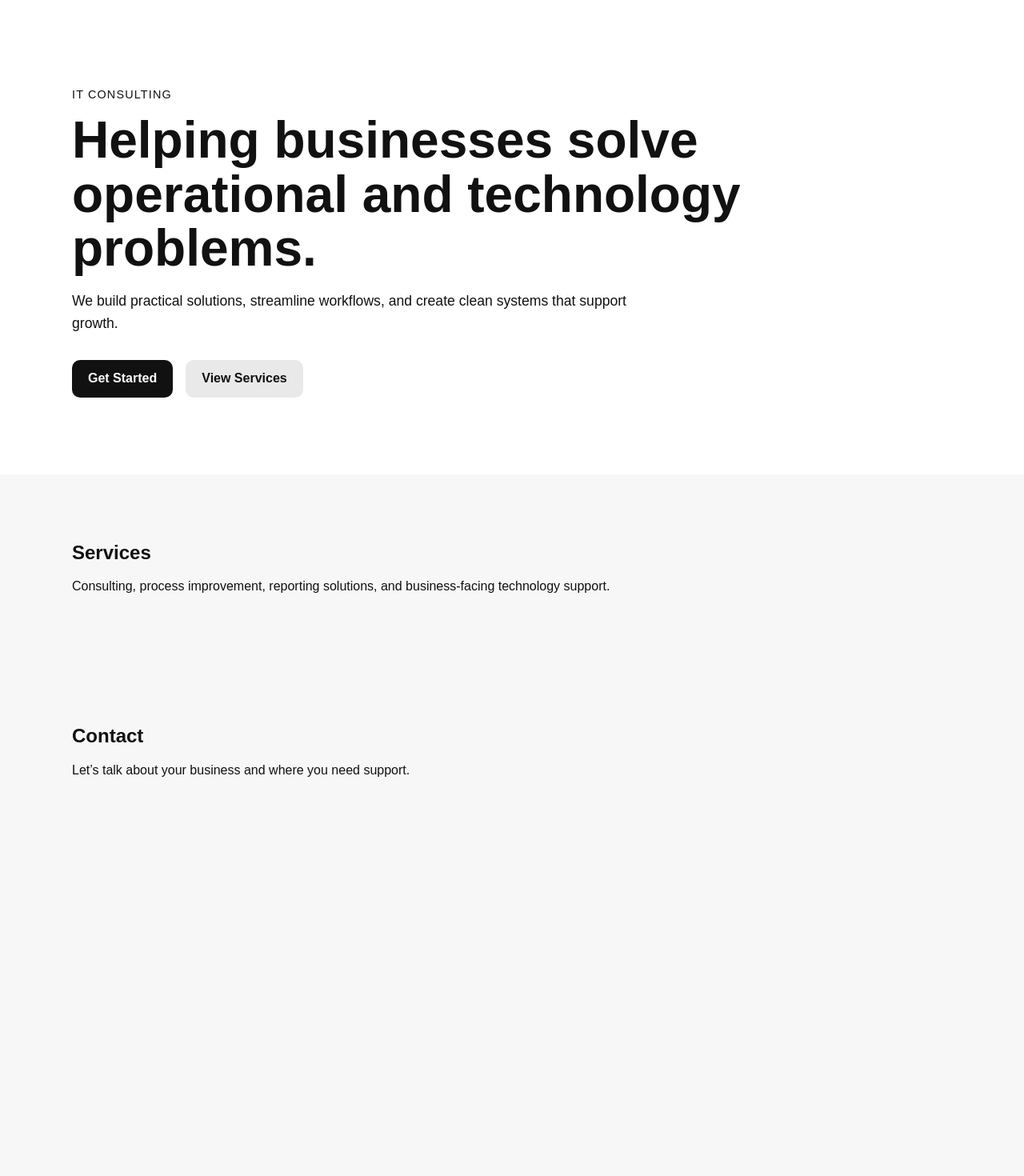
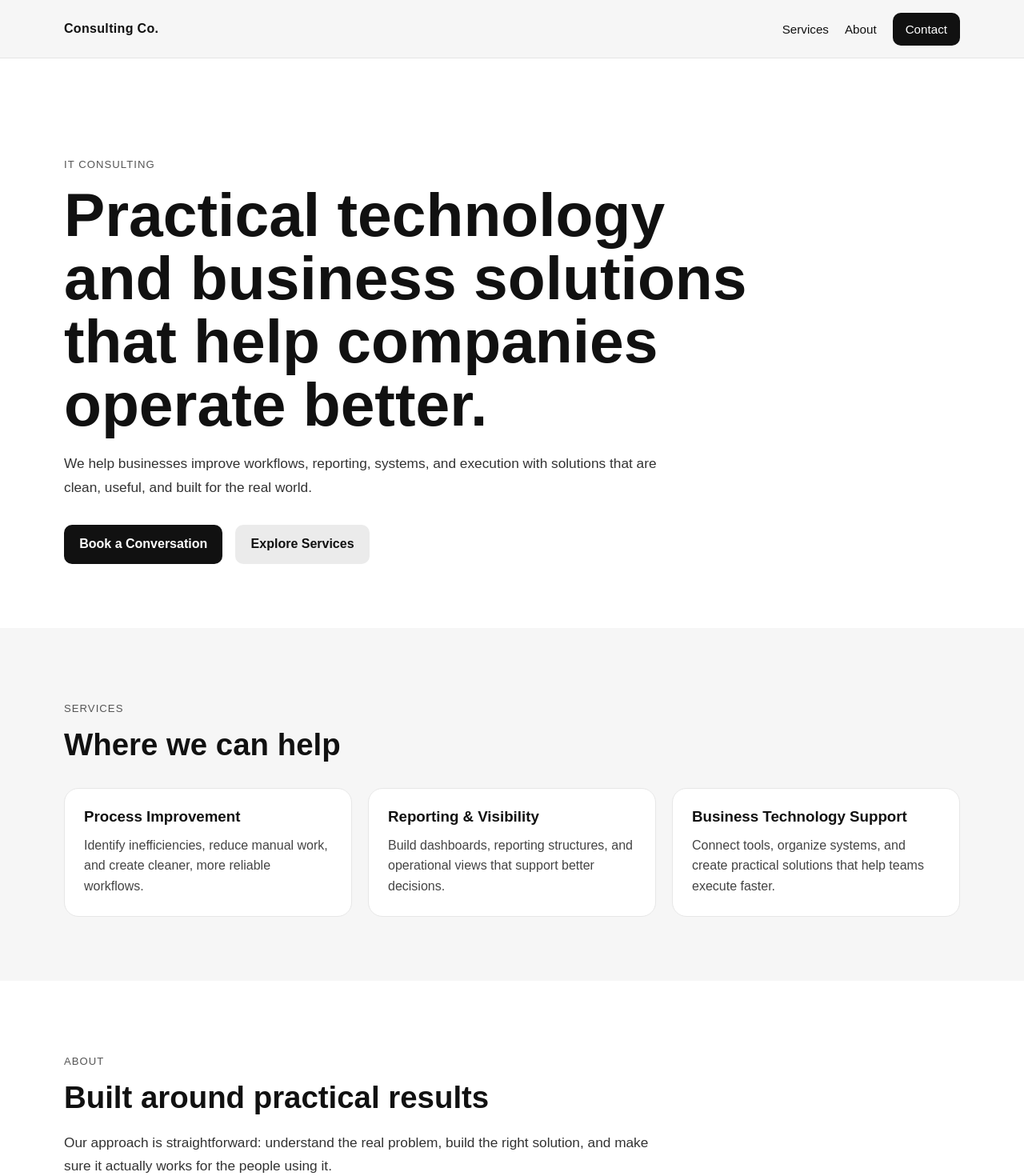
Before and after one commit to johnson7m/consulting-landing-page, a React (Vite) app: page / in a window 1280 px wide. Shown: the top 1470 px of the page at 80% size. Before the commit the page ends 1052 px from the top, so only its background shows below. Built offline with nearby package versions, Linux system fonts and the light colour scheme.

Commit message:
Build out landing page starter structure

```diff
--- a/src/App.jsx
+++ b/src/App.jsx
@@ -1,39 +1,21 @@
+import Navbar from "./components/Navbar";
+import Hero from "./sections/Hero";
+import Services from "./sections/Services";
+import About from "./sections/About";
+import Contact from "./sections/Contact";
+import Footer from "./sections/Footer";
+
 function App() {
   return (
     <>
+      <Navbar />
       <main>
-        <section className="hero">
-          <div className="container">
-            <p className="eyebrow">IT Consulting</p>
-            <h1>Helping businesses solve operational and technology problems.</h1>
-            <p className="subcopy">
-              We build practical solutions, streamline workflows, and create
-              clean systems that support growth.
-            </p>
-            <div className="hero-actions">
-              <a href="#contact" className="btn btn-primary">Get Started</a>
-              <a href="#services" className="btn btn-secondary">View Services</a>
-            </div>
-          </div>
-        </section>
-
-        <section id="services" className="section">
-          <div className="container">
-            <h2>Services</h2>
-            <p>
-              Consulting, process improvement, reporting solutions, and
-              business-facing technology support.
-            </p>
-          </div>
-        </section>
-
-        <section id="contact" className="section">
-          <div className="container">
-            <h2>Contact</h2>
-            <p>Let’s talk about your business and where you need support.</p>
-          </div>
-        </section>
+        <Hero />
+        <Services />
+        <About />
+        <Contact />
       </main>
+      <Footer />
     </>
   );
 }
--- /dev/null
+++ b/src/components/Navbar.jsx
@@ -0,0 +1,21 @@
+function Navbar() {
+  return (
+    <header className="site-header">
+      <div className="container nav-container">
+        <a href="#top" className="logo">
+          Consulting Co.
+        </a>
+
+        <nav className="nav">
+          <a href="#services">Services</a>
+          <a href="#about">About</a>
+          <a href="#contact" className="nav-cta">
+            Contact
+          </a>
+        </nav>
+      </div>
+    </header>
+  );
+}
+
+export default Navbar;
--- a/src/index.css
+++ b/src/index.css
@@ -12,50 +12,93 @@ body {
   margin: 0;
   font-family: Arial, Helvetica, sans-serif;
   color: #111;
-  background: #f7f7f7;
+  background: #f6f6f6;
 }
 
 a {
+  color: inherit;
   text-decoration: none;
-  color: inherit;
 }
 
-main {
-  width: 100%;
+img {
+  max-width: 100%;
+  display: block;
 }
 
 .container {
-  width: min(1100px, 90%);
+  width: min(1120px, 92%);
   margin: 0 auto;
 }
 
+.site-header {
+  position: sticky;
+  top: 0;
+  z-index: 1000;
+  background: rgba(246, 246, 246, 0.92);
+  backdrop-filter: blur(10px);
+  border-bottom: 1px solid #e5e5e5;
+}
+
+.nav-container {
+  min-height: 72px;
+  display: flex;
+  align-items: center;
+  justify-content: space-between;
+}
+
+.logo {
+  font-weight: 700;
+  letter-spacing: 0.02em;
+}
+
+.nav {
+  display: flex;
+  align-items: center;
+  gap: 1.25rem;
+}
+
+.nav a {
+  font-size: 0.95rem;
+}
+
+.nav-cta {
+  padding: 0.75rem 1rem;
+  background: #111;
+  color: white;
+  border-radius: 10px;
+}
+
 .hero {
-  padding: 6rem 0;
+  padding: 7rem 0 5rem;
   background: white;
 }
 
-.eyebrow {
-  font-size: 0.9rem;
+.eyebrow,
+.section-label {
   text-transform: uppercase;
   letter-spacing: 0.08em;
+  font-size: 0.82rem;
   margin-bottom: 1rem;
+  color: #555;
 }
 
 .hero h1 {
-  font-size: clamp(2.25rem, 5vw, 4.5rem);
-  line-height: 1.05;
-  margin: 0 0 1rem;
-  max-width: 850px;
+  font-size: clamp(2.5rem, 6vw, 5rem);
+  line-height: 1.03;
+  margin: 0 0 1.25rem;
+  max-width: 900px;
 }
 
-.subcopy {
-  font-size: 1.1rem;
-  line-height: 1.6;
-  max-width: 700px;
-  margin-bottom: 2rem;
+.hero-copy,
+.section-copy {
+  max-width: 760px;
+  font-size: 1.08rem;
+  line-height: 1.7;
+  color: #333;
 }
 
 .hero-actions {
+  margin-top: 2rem;
   display: flex;
   gap: 1rem;
   flex-wrap: wrap;
@@ -63,7 +106,7 @@ main {
 
 .btn {
   display: inline-block;
-  padding: 0.9rem 1.25rem;
+  padding: 0.95rem 1.2rem;
   border-radius: 10px;
   font-weight: 600;
 }
@@ -74,10 +117,82 @@ main {
 }
 
 .btn-secondary {
-  background: #e9e9e9;
+  background: #ebebeb;
   color: #111;
 }
 
 .section {
-  padding: 4rem 0;
+  padding: 5rem 0;
 }
+
+.section h2 {
+  font-size: clamp(1.75rem, 3vw, 3rem);
+  margin: 0 0 1.25rem;
+}
+
+.section-alt {
+  background: white;
+}
+
+.card-grid {
+  display: grid;
+  grid-template-columns: repeat(3, minmax(0, 1fr));
+  gap: 1.25rem;
+  margin-top: 2rem;
+}
+
+.card {
+  background: white;
+  padding: 1.5rem;
+  border-radius: 18px;
+  border: 1px solid #e7e7e7;
+}
+
+.card h3 {
+  margin-top: 0;
+  margin-bottom: 0.75rem;
+}
+
+.card p {
+  margin: 0;
+  color: #444;
+  line-height: 1.6;
+}
+
+.site-footer {
+  padding: 2rem 0;
+  border-top: 1px solid #e5e5e5;
+  background: white;
+}
+
+.footer-container {
+  display: flex;
+  justify-content: space-between;
+  align-items: center;
+}
+
+@media (max-width: 820px) {
+  .nav {
+    gap: 0.75rem;
+  }
+
+  .card-grid {
+    grid-template-columns: 1fr;
+  }
+
+  .footer-container {
+    flex-direction: column;
+    align-items: flex-start;
+    gap: 0.75rem;
+  }
+}
+
+@media (max-width: 640px) {
+  .nav {
+    display: none;
+  }
+
+  .hero {
+    padding-top: 5.5rem;
+  }
+}
--- /dev/null
+++ b/src/sections/About.jsx
@@ -0,0 +1,21 @@
+function About() {
+  return (
+    <section className="section section-alt" id="about">
+      <div className="container">
+        <p className="section-label">About</p>
+        <h2>Built around practical results</h2>
+        <p className="section-copy">
+          Our approach is straightforward: understand the real problem, build the
+          right solution, and make sure it actually works for the people using it.
+        </p>
+        <p className="section-copy">
+          Whether the need is operational cleanup, reporting clarity, or a better
+          customer-facing experience, the goal is always the same: useful outcomes
+          with minimal friction.
+        </p>
+      </div>
+    </section>
+  );
+}
+
+export default About;
--- /dev/null
+++ b/src/sections/Contact.jsx
@@ -0,0 +1,20 @@
+function Contact() {
+  return (
+    <section className="section" id="contact">
+      <div className="container">
+        <p className="section-label">Contact</p>
+        <h2>Let’s talk about what you need</h2>
+        <p className="section-copy">
+          Whether you need support with systems, reporting, process design, or a
+          customer-facing solution, we can start with a simple conversation.
+        </p>
+
+        <a href="mailto:your@email.com" className="btn btn-primary">
+          Email Us
+        </a>
+      </div>
+    </section>
+  );
+}
+
+export default Contact;
--- /dev/null
+++ b/src/sections/Footer.jsx
@@ -0,0 +1,11 @@
+function Footer() {
+  return (
+    <footer className="site-footer">
+      <div className="container footer-container">
+        <p>© 2026 Consulting Co. All rights reserved.</p>
+      </div>
+    </footer>
+  );
+}
+
+export default Footer;
--- /dev/null
+++ b/src/sections/Hero.jsx
@@ -0,0 +1,25 @@
+function Hero() {
+  return (
+    <section className="hero" id="top">
+      <div className="container">
+        <p className="eyebrow">IT Consulting</p>
+        <h1>Practical technology and business solutions that help companies operate better.</h1>
+        <p className="hero-copy">
+          We help businesses improve workflows, reporting, systems, and execution
+          with solutions that are clean, useful, and built for the real world.
+        </p>
+
+        <div className="hero-actions">
+          <a href="#contact" className="btn btn-primary">
+            Book a Conversation
+          </a>
+          <a href="#services" className="btn btn-secondary">
+            Explore Services
+          </a>
+        </div>
+      </div>
+    </section>
+  );
+}
+
+export default Hero;
--- /dev/null
+++ b/src/sections/Services.jsx
@@ -0,0 +1,38 @@
+function Services() {
+  return (
+    <section className="section" id="services">
+      <div className="container">
+        <p className="section-label">Services</p>
+        <h2>Where we can help</h2>
+
+        <div className="card-grid">
+          <article className="card">
+            <h3>Process Improvement</h3>
+            <p>
+              Identify inefficiencies, reduce manual work, and create cleaner,
+              more reliable workflows.
+            </p>
+          </article>
+
+          <article className="card">
+            <h3>Reporting & Visibility</h3>
+            <p>
+              Build dashboards, reporting structures, and operational views that
+              support better decisions.
+            </p>
+          </article>
+
+          <article className="card">
+            <h3>Business Technology Support</h3>
+            <p>
+              Connect tools, organize systems, and create practical solutions
+              that help teams execute faster.
+            </p>
+          </article>
+        </div>
+      </div>
+    </section>
+  );
+}
+
+export default Services;
```
